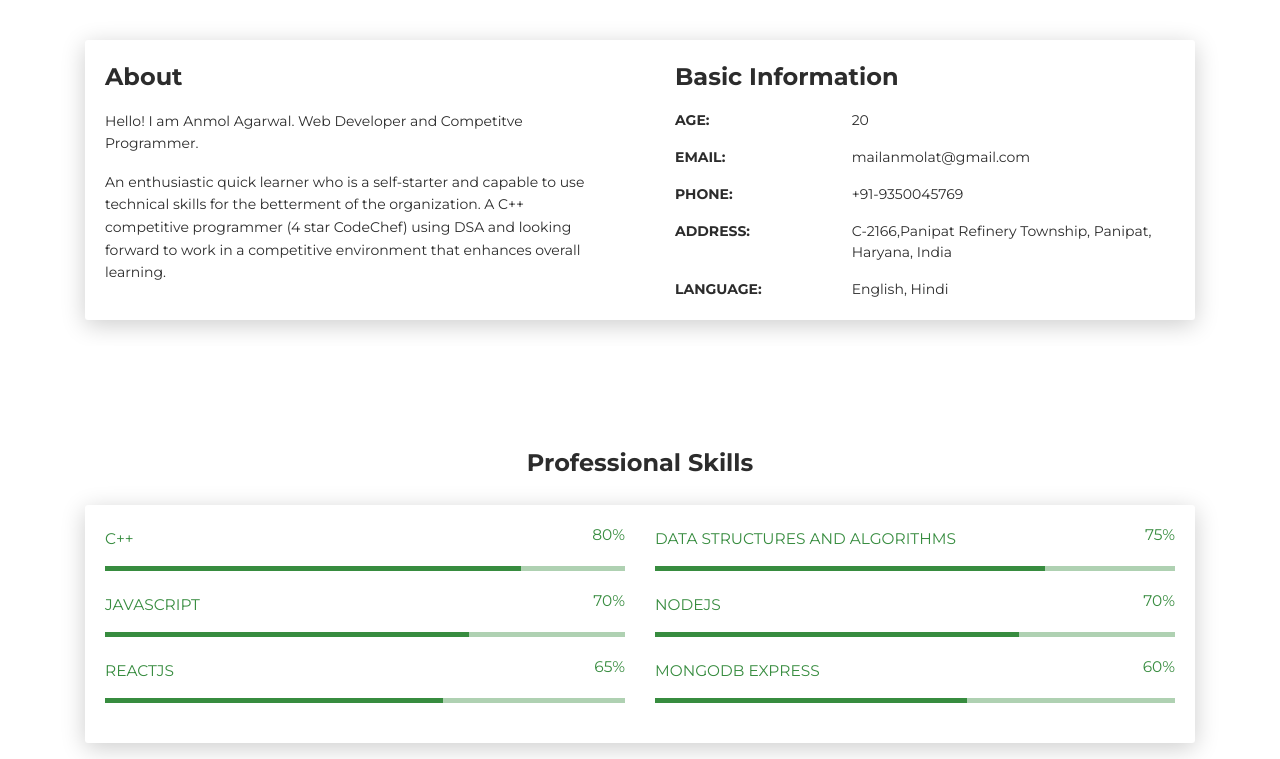
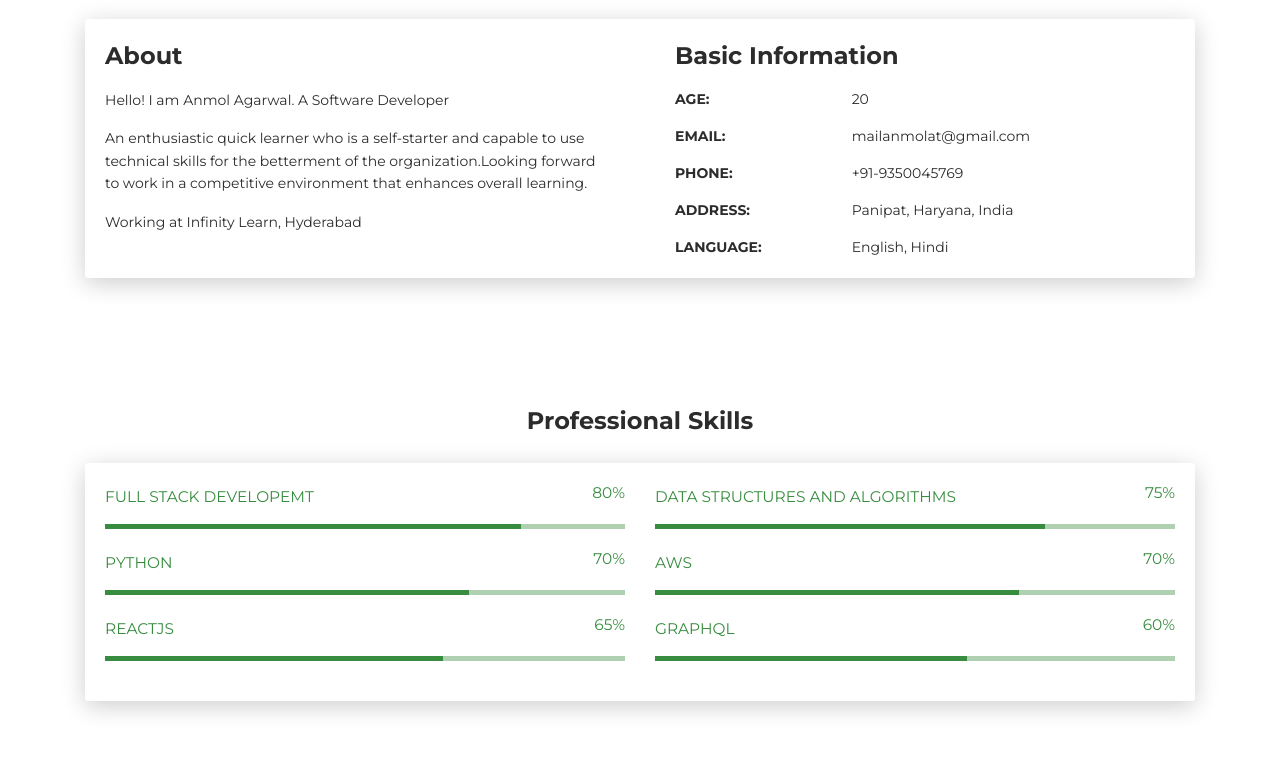
Before and after one commit to Anmol2825/MAJORCV, a plain HTML site: page index.html in a window 1280 px wide. Shown: the part 601-1360 px from the top of the page. Drawn offline with Linux system fonts and the light colour scheme.

Commit message:
photo change and few additional changes

```diff
--- a/index.html
+++ b/index.html
@@ -2,7 +2,6 @@
 <html lang="en-US">
   <head>
     <meta charset="UTF-8" />
-    <
     <meta http-equiv="X-UA-Compatible" content="IE=edge" />
     <meta name="viewport" content="width=device-width, initial-scale=1" />
     <title>Anmol CV</title>
@@ -98,7 +97,7 @@
                   </div>
                   <div class="h2 title">Anmol Agarwal</div>
                   <p class="category text-white">
-                    Web Developer, Competitve Programmer
+                    Software Developer
                   </p>
                   <a
                     class="btn btn-primary smooth-scroll mr-2"
@@ -161,15 +160,16 @@
                   <div class="card-body">
                     <div class="h4 mt-0 title">About</div>
                     <p>
-                      Hello! I am Anmol Agarwal. Web Developer and Competitve
-                      Programmer.
+                      Hello! I am Anmol Agarwal. A Software Developer
                     </p>
                     <p>
                       An enthusiastic quick learner who is a self-starter and
                       capable to use technical skills for the betterment of the
-                      organization. A C++ competitive programmer (4 star
-                      CodeChef) using DSA and looking forward to work in a
+                      organization.Looking forward to work in a
                       competitive environment that enhances overall learning.
+                    </p>
+                    <p>
+                      Working at Infinity Learn, Hyderabad
                     </p>
                   </div>
                 </div>
@@ -199,7 +199,7 @@
                         <strong class="text-uppercase">Address:</strong>
                       </div>
                       <div class="col-sm-8">
-                        C-2166,Panipat Refinery Township, Panipat, Haryana,
+                        Panipat, Haryana,
                         India
                       </div>
                     </div>
@@ -227,7 +227,7 @@
                 <div class="row">
                   <div class="col-md-6">
                     <div class="progress-container progress-primary">
-                      <span class="progress-badge">C++</span>
+                      <span class="progress-badge">Full Stack Developemt</span>
                       <div class="progress">
                         <div
                           class="progress-bar progress-bar-primary"
@@ -269,7 +269,7 @@
                 <div class="row">
                   <div class="col-md-6">
                     <div class="progress-container progress-primary">
-                      <span class="progress-badge">JavaScript</span>
+                      <span class="progress-badge">Python</span>
                       <div class="progress">
                         <div
                           class="progress-bar progress-bar-primary"
@@ -288,7 +288,7 @@
                   </div>
                   <div class="col-md-6">
                     <div class="progress-container progress-primary">
-                      <span class="progress-badge">NodeJS</span>
+                      <span class="progress-badge">AWS</span>
                       <div class="progress">
                         <div
                           class="progress-bar progress-bar-primary"
@@ -328,7 +328,7 @@
                   </div>
                   <div class="col-md-6">
                     <div class="progress-container progress-primary">
-                      <span class="progress-badge">MONGODB EXPRESS</span>
+                      <span class="progress-badge">GRAPHQL</span>
                       <div class="progress">
                         <div
                           class="progress-bar progress-bar-primary"
@@ -905,9 +905,9 @@
                         </div>
                         <div class="col-md-6">
                           <div class="card-body">
-                            <p class="mb-0"><strong>Address </strong></p>
+                            <p class="mb-0"><strong>Address</strong></p>
                             <p class="pb-2">
-                              C-2166 Panipat Refinery Township,Panipat,Haryana
+                             Panipat,Haryana
                             </p>
                             <p class="mb-0"><strong>Phone</strong></p>
                             <p class="pb-2">+91-9350045769</p>
```
Also changed, not shown: images/anmol.jpg, 1 other file.
